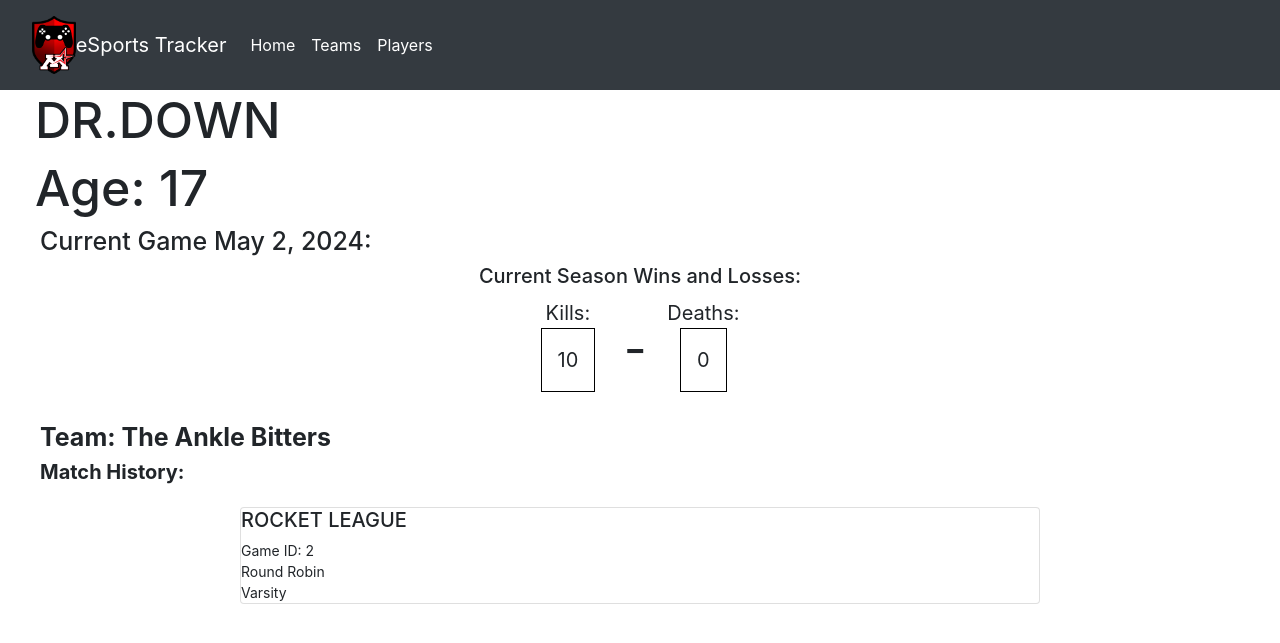
After one commit to stanahaataaka/esportsTracker, a Django app: page /tracker/players/2 in a window 1280 px wide. The commit adds this page. Shown: the top 643 px of the page. Run offline with Django 5.2, Linux system fonts and the light colour scheme; data comes from the database, SQL or seed files in the repository; both versions use the stored data as it was after the commit.

Commit message:
player detail template and functionality. player list modifications

```diff
--- a/tracker/models.py
+++ b/tracker/models.py
@@ -79,3 +79,15 @@ class Team(models.Model):
     #ToString:
     def __str__(self):
         return self.teamName
+
+class GamePlayerAssociate(models.Model):
+    playerID = models.ForeignKey('Player',on_delete=models.RESTRICT)
+    gameID = models.ForeignKey('Game',on_delete=models.RESTRICT)
+
+    def listOfGames(playerID):
+        tempList = []
+        for game in gameID:
+            if(game.playerID == playerID):
+                tempList.append(game)
+
+        return tempList
--- /dev/null
+++ b/tracker/templates/tracker/player_detail.html
@@ -0,0 +1,40 @@
+{% extends "base_generic.html" %}
+{% load static %}
+{% block content %}
+  <h1 style="margin-left: 35;font-size: 50">{{player.username | upper}}</h1>
+  <h3 style="margin-left: 35;font-size: 50">Age: {{player.age}}</h3>
+    <h2 style="margin-left: 40;font-size: 25">Current Game {{player.datePlayed}}: </h2>
+      <h3 style="font-size: 20; text-align: center;">Current Season Wins and Losses:</h3>
+      <div style="text-align: center;">
+        <div style="display: inline-block;text-align: center;font-size: 20;margin-right:8px;">Kills:
+          <br>
+          <p style="display: inline-block;border: 1px solid black;text-align: center;padding: 1rem 1rem;">{{player.kills}}</p>
+          </br>
+        </div>
+        <div style="display: inline-block;text-align: center;">
+          <p style="display: inline-block;text-align: center;padding: 1rem 1rem;font-size: 50;">-</p>
+        </div>
+        <div style="display: inline-block;text-align: center;font-size: 20;">Deaths:
+          <br>
+          <p style="display: inline-block;border: 1px solid black;text-align: center;padding: 1rem 1rem;">{{player.deaths}}</p>
+          </br>
+        </div>
+      </div>
+        <div class="card-player-list">
+          <strong style="margin-left: 40;font-size: 25">Team: {{player.team}} </strong>
+          </div>
+        </div>
+
+        <div class="card-match-list">
+          <strong style="margin-left: 40;font-size: 20">Match History: </strong>
+            <div class="card-body">
+              <div style="margin: auto; max-width: 800px;" class="card w-75 mb-3">
+                <h6 style= "font-size: 20" class = "card-player-gameName">{{player.team.game.gameName | upper}}</h6>
+                <h8 style= "font-size: 14" class = "card-player-gameID">Game ID: {{player.team.game.gameID}}</h8>
+                <h8 style= "font-size: 14" class = "card-player-format">{{player.team.game.leagueFormat}}</h8>
+                <h8 style= "font-size: 14" class = "card-player-structure">{{player.team.game.leagueStructure}}</h8>
+              </div>
+            </div>
+        </div>
+
+{% endblock %}
--- a/tracker/templates/tracker/player_list.html
+++ b/tracker/templates/tracker/player_list.html
@@ -7,12 +7,12 @@
       {% for player in player_list %}
         <div style="margin: auto; max-width: 800px;" class="card w-75 mb-3">
           <div class="card-body">
-            <h5 style= "font-size: 35" class = "card-team-name"><a href="{{player.username}}">{{player.username}}</a></h5>
+            <h5 style= "font-size: 30" class = "card-team-name"><a href="{{player.playerID}}">{{player.username | upper}}</a></h5>
           </div>
         </div>
       {% endfor %}
     </ul>
   {% else %}
-    <p style="margin-left: 400">There are no players for this school!</p>
+    <p style="margin-left: 400">There is no player!</p>
   {% endif %}
 {% endblock %}
--- a/tracker/urls.py
+++ b/tracker/urls.py
@@ -7,4 +7,5 @@ urlpatterns = [
     path('teams/', views.TeamListView.as_view(), name='teams'),
     path('teams/<str:pk>', views.TeamDetailView.as_view(), name='teams'),
     path('players/', views.PlayerListView.as_view(), name='players'),
+    path('players/<str:pk>', views.PlayerDetailView.as_view(), name='players'),
 ]
--- a/tracker/views.py
+++ b/tracker/views.py
@@ -1,6 +1,6 @@
 from django.shortcuts import render
 from django.views import generic
-from .models import Team, Game, Player
+from .models import Team, Game, Player, GamePlayerAssociate
 
 def index(request):
     #IOU needed homepage info
@@ -16,3 +16,6 @@ class TeamDetailView(generic.DetailView):
 class PlayerListView(generic.ListView):
     model = Player
     paginate_by = 10
+
+class PlayerDetailView(generic.DetailView):
+    model = Player
```
Also changed, not shown: db.sqlite3, tracker/migrations/0011_gameplayerassociate.py (added).
